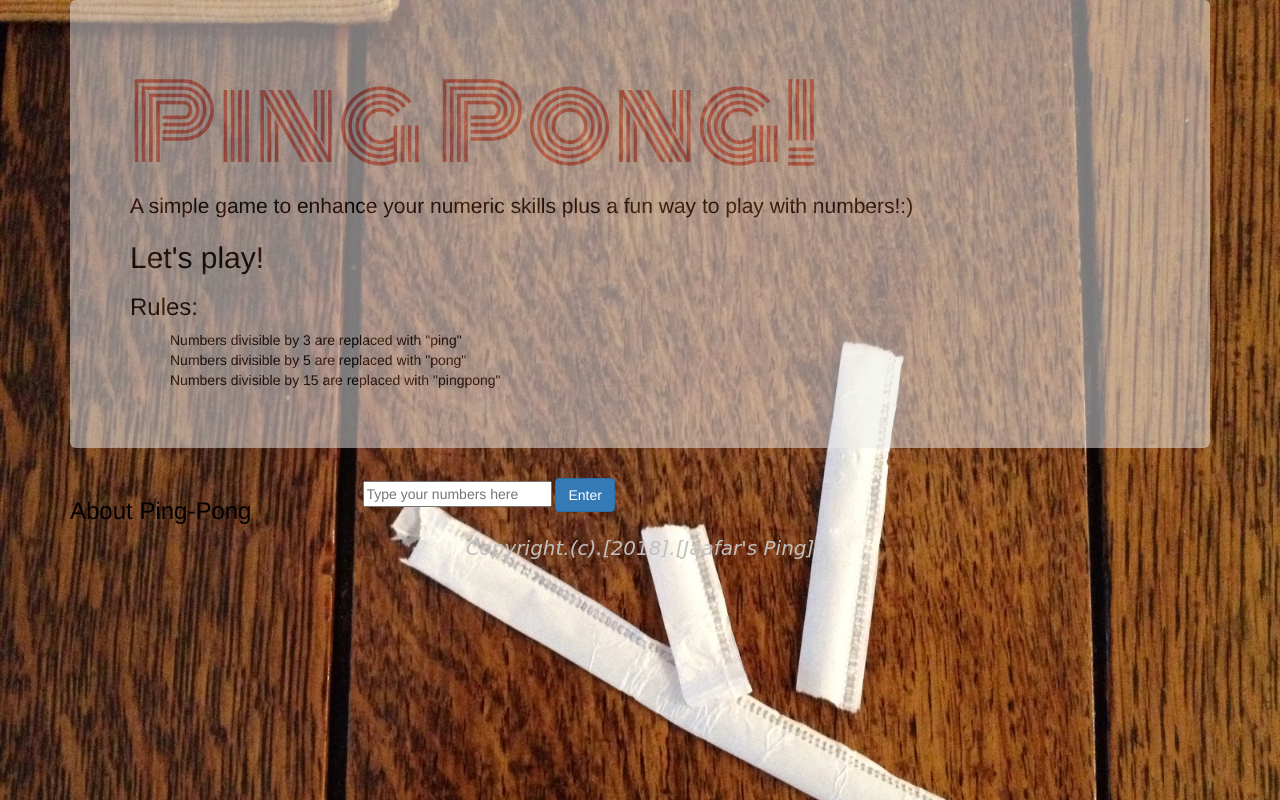
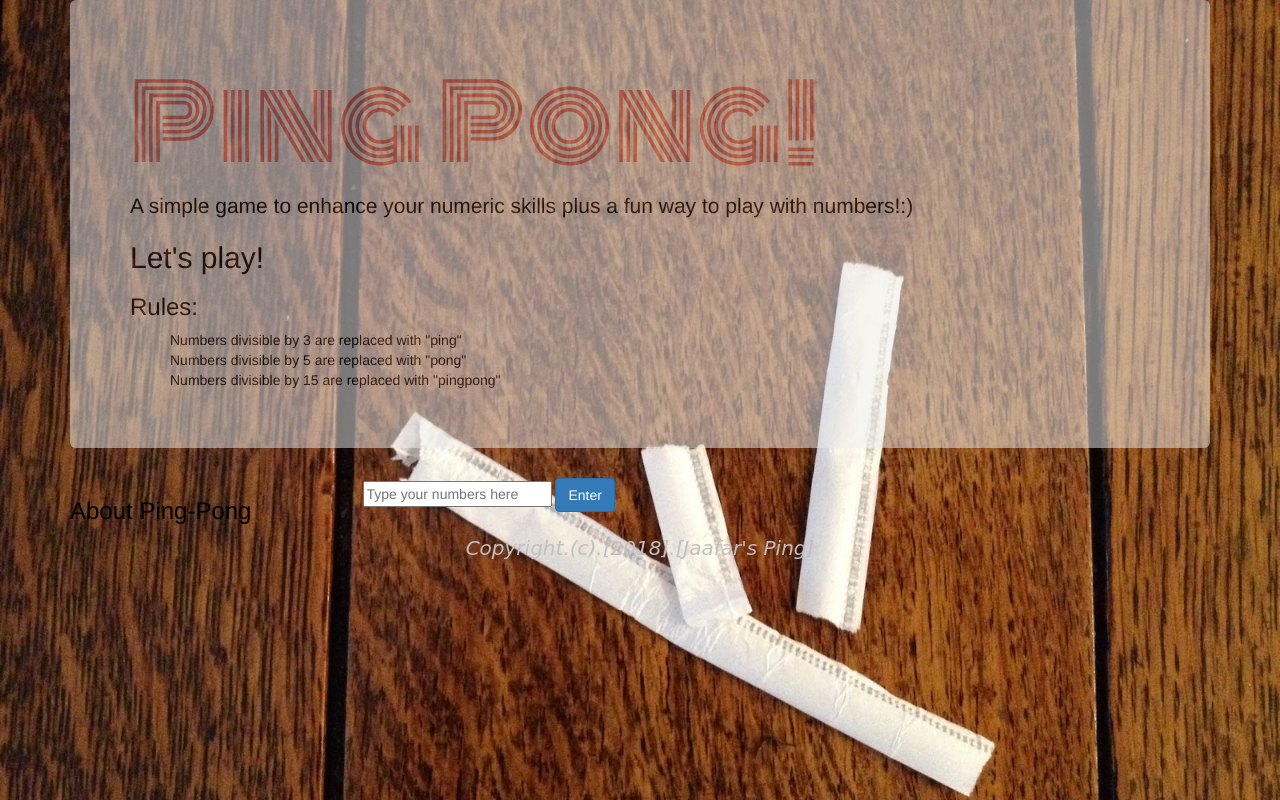
Before and after one commit to JaafarMohsa/PingPong, a plain HTML site: page index.html in a window 1280 px wide. Shown: the top 800 px of the page. Drawn offline with Linux system fonts and the light colour scheme.

Commit message:
changed background parallax

```diff
--- a/css/styles.css
+++ b/css/styles.css
@@ -4,7 +4,7 @@
       background-image: url(../img/Pic1.jpg);
 
       /* Set a specific height */
-      height: 100000px;
+      min-height: 100vh;
 
       /* Create the parallax scrolling effect */
       background-attachment: fixed;
--- a/js/scripts.js
+++ b/js/scripts.js
@@ -7,7 +7,7 @@ var numbers= function(conditionals){
       $("ul#output").append("<li class='remove'>ping</li>");
     }else if(i% 5===0){
       $("ul#output").append("<li class='remove'>pong</li>");
-    }else($("ul#output").append("<li class='remove'>")+i+("</li>"))
+    }else($("ul#output").append("<li class='remove'>"+ i +"</li>"))
   }
 }
 //user interface
```
